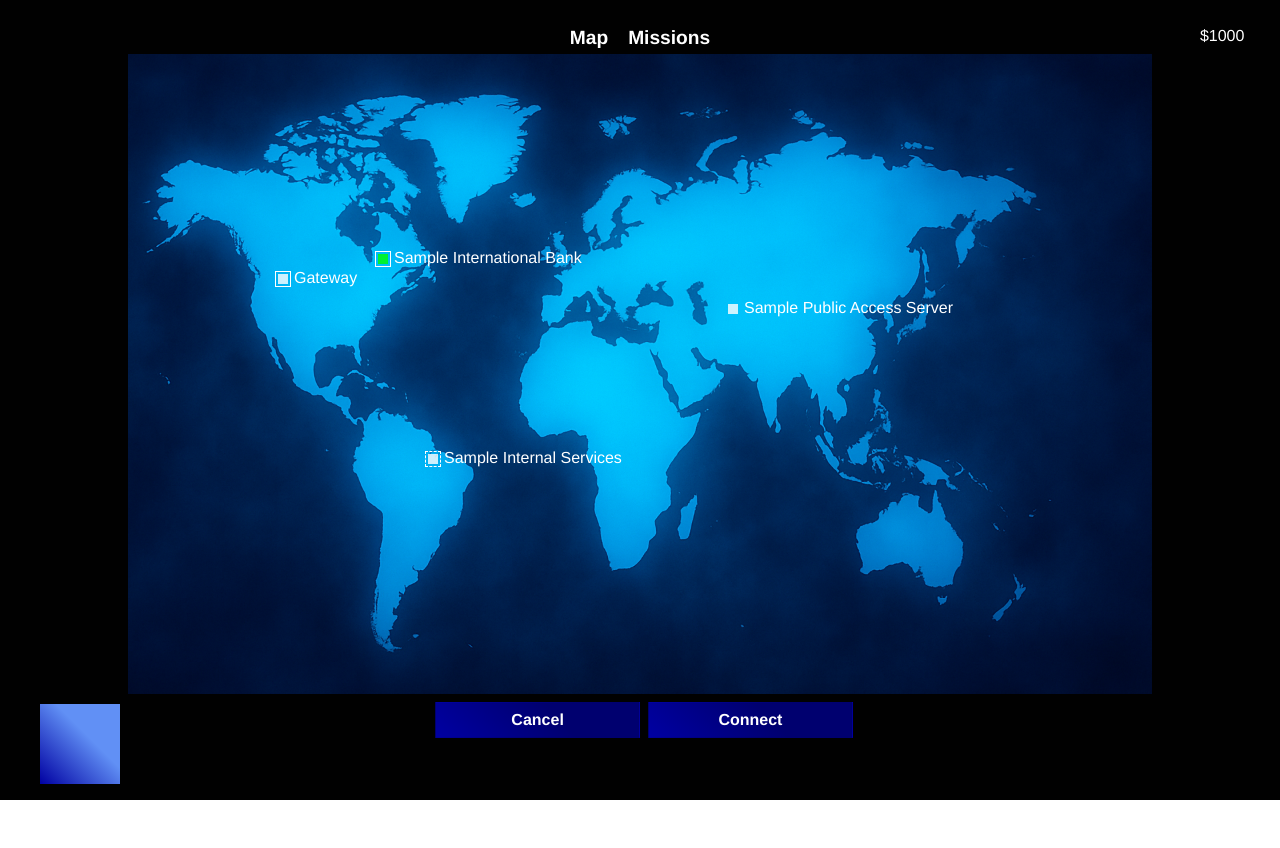
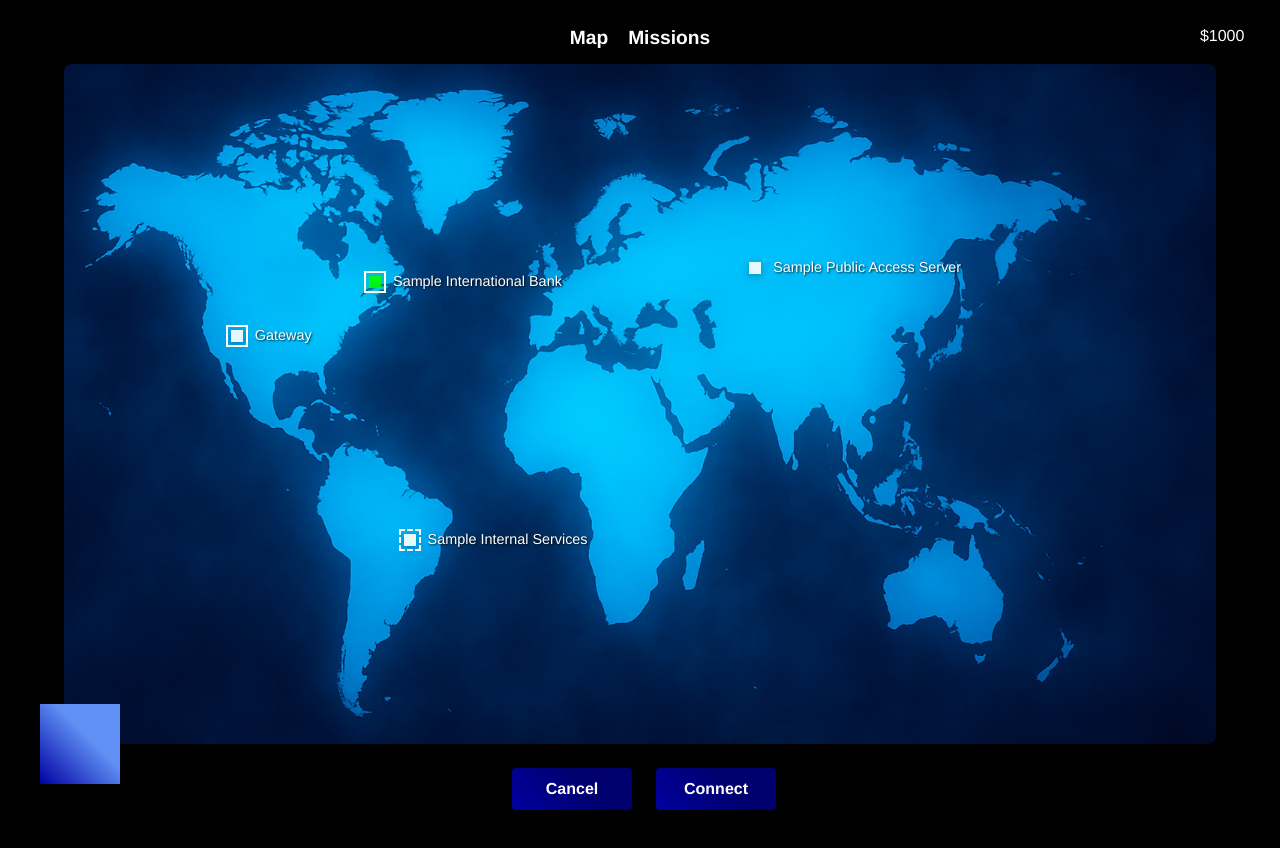
Before and after one commit to cocomittens/Overlink, a React (Vite) app in the folder frontend/: page /map in a window 1280 px wide. Shown: the top 848 px of the page. Before the commit the page ends 800 px from the top, so only its background shows below. Built offline with nearby package versions, Linux system fonts and the light colour scheme.

Commit message:
Improve map

```diff
--- a/frontend/src/components/MapNode.tsx
+++ b/frontend/src/components/MapNode.tsx
@@ -10,6 +10,7 @@ type MapNodeProps = {
   account?: boolean;
   onClick?: () => void;
 };
+
 export default function MapNode({
   top,
   left,
@@ -27,10 +28,24 @@ export default function MapNode({
   ]
     .filter(Boolean)
     .join(" ");
+
   return (
     <div className="map-node-container" onClick={onClick}>
-      <div className={className} style={{ top, left }}></div>
-      <span className="map-node-name" style={{ top: top - 8, left: left + 16 }}>
+      <div
+        className={className}
+        style={{
+          top: `${top}%`,
+          left: `${left}%`,
+          transform: 'translate(-50%, -50%)'
+        }}
+      />
+      <span
+        className="map-node-name"
+        style={{
+          top: `${top}%`,
+          left: `calc(${left}% + 12px)`,
+        }}
+      >
         {name}
       </span>
     </div>
--- a/frontend/src/scenes/Map.tsx
+++ b/frontend/src/scenes/Map.tsx
@@ -40,38 +40,37 @@ export default function Map() {
   };
 
   const handleCancel = () => {
-    console.log('handleCancel clicked');
     setChain(['personal_gateway']);
     navigate('/');
   };
 
   return (
-    <div>
+    <div className="map-page">
       <div className="map-container">
         <svg
           className="map-lines"
           xmlns="http://www.w3.org/2000/svg"
           width="100%"
           height="100%"
+          viewBox="0 0 100 100"
+          preserveAspectRatio="none"
         >
           {chain.map((id, i) => {
             const nextId = chain[i + 1];
             if (!nextId) return null;
             const from = nodes.find((n) => n.id === id)!;
             const to = nodes.find((n) => n.id === nextId)!;
-            const x1 = from.left + 5;
-            const y1 = from.top + 5;
-            const x2 = to.left + 5;
-            const y2 = to.top + 5;
             return (
               <line
                 key={`${id}-${nextId}`}
-                x1={x1}
-                y1={y1}
-                x2={x2}
-                y2={y2}
+                x1={from.left}
+                y1={from.top}
+                x2={to.left}
+                y2={to.top}
                 stroke="#fff"
-                strokeWidth={2}
+                strokeWidth={0.3}
+                strokeDasharray="1,1"
+                opacity={0.8}
               />
             );
           })}
--- a/frontend/src/store/index.ts
+++ b/frontend/src/store/index.ts
@@ -34,10 +34,10 @@ export const chainAtom = atom<string[]>(['personal_gateway']);
 export const currentNodeAtom = atom<string | null>(null);
 
 export const nodesAtom = atom([
-    { id: "personal_gateway", top: 220, left: 150, name: "Gateway", admin: true },
-    { id: "sample_internal", top: 400, left: 300, name: "Sample Internal Services", account: true, password: "pass123" },
-    { id: "sample_bank", top: 200, left: 250, name: "Sample International Bank", active: true, admin: true, password: "rosebud" },
-    { id: "sample_public_access", top: 250, left: 600, name: "Sample Public Access Server" }
+    { id: "personal_gateway", top: 40, left: 15, name: "Gateway", admin: true },
+    { id: "sample_internal", top: 70, left: 30, name: "Sample Internal Services", account: true, password: "pass123" },
+    { id: "sample_bank", top: 32, left: 27, name: "Sample International Bank", active: true, admin: true, password: "rosebud" },
+    { id: "sample_public_access", top: 30, left: 60, name: "Sample Public Access Server" }
 ]);
 
 export const dataAtom = atom([
--- a/frontend/src/styles/map.scss
+++ b/frontend/src/styles/map.scss
@@ -1,47 +1,83 @@
 @import './_variables.scss';
 $table-stripe: rgba(40, 40, 40, .5);
 
+.map-page {
+    display: flex;
+    flex-direction: column;
+    align-items: center;
+    justify-content: center;
+    min-height: 100vh;
+    padding: 2rem 1rem;
+    box-sizing: border-box;
+}
 
 .map-container {
     position: relative;
     background-image: url('../assets/map-background.png');
-    width: 80vw;
-    height: 80vh;
+    width: 90vw;
+    height: 85vh;
+    max-width: 1200px;
+    max-height: 800px;
+    margin: 0 auto;
     background-size: cover;
     background-position: center;
+    border-radius: 8px;
+    overflow: hidden;
+    box-shadow: 0 4px 20px rgba(0, 0, 0, 0.3);
 }
 
 .map-node-container {
-    position: relative;
+    position: absolute;
+    width: 100%;
+    height: 100%;
 }
 
 .map-node {
     position: absolute;
-    width: 10px;
-    height: 10px;
-    background-color: rgba(255, 255, 255, 0.8);
+    width: 12px;
+    height: 12px;
+    background-color: rgba(255, 255, 255, 0.9);
     display: flex;
     align-items: center;
     justify-content: center;
     cursor: pointer;
+    transition: all 0.2s ease;
+    box-shadow: 0 2px 8px rgba(0, 0, 0, 0.3);
+
+    &:hover {
+        transform: scale(1.2);
+        box-shadow: 0 4px 12px rgba(0, 0, 0, 0.5);
+    }
 
     &.active {
-        background-color: rgba(0, 255, 0, 0.8);
+        background-color: rgba(0, 255, 0, 0.9);
+        box-shadow: 0 0 15px rgba(0, 255, 0, 0.6);
     }
 
     &.admin {
-        outline: 1px solid #fff;
-        outline-offset: 2px;
+        outline: 2px solid #fff;
+        outline-offset: 3px;
     }
 
     &.account {
-        outline: 1px dashed #fff;
-        outline-offset: 2px;
+        outline: 2px dashed #fff;
+        outline-offset: 3px;
     }
 }
 
 .map-node-name {
     position: absolute;
+    color: #fff;
+    font-size: 0.9rem;
+    font-weight: 500;
+    text-shadow: 1px 1px 2px rgba(0, 0, 0, 0.8);
+    white-space: nowrap;
+    pointer-events: none;
+    z-index: 2;
+    left: unset;
+    margin-left: 6px;
+    top: 50%;
+    transform: translateY(-50%);
 }
 
 .map-lines {
@@ -56,24 +92,81 @@ $table-stripe: rgba(40, 40, 40, .5);
 }
 
 .button {
-    border-radius: 0;
-    width: 20%;
+    border-radius: 4px;
+    width: 120px;
     background: linear-gradient(45deg,
             $mid-blue 0%,
             $dark-blue 60%);
     color: #fff;
-    padding: 0.5rem;
+    padding: 0.75rem 1.5rem;
     font-weight: bold;
     margin: 1vh;
     margin-right: 0;
     pointer-events: auto;
+    border: none;
+    cursor: pointer;
+    transition: all 0.2s ease;
+
+    &:hover {
+        transform: translateY(-2px);
+        box-shadow: 0 4px 12px rgba(0, 0, 0, 0.3);
+    }
+
+    &:active {
+        transform: translateY(0);
+    }
 }
 
 .button-container {
     display: flex;
     justify-content: center;
+    gap: 1rem;
+    margin-top: 1rem;
 
     button {
         z-index: 10;
     }
 }
+
+// Responsive adjustments
+@media (max-width: 768px) {
+    .map-page {
+        padding: 1rem 0.5rem;
+    }
+
+    .map-container {
+        width: 95vw;
+        height: 80vh;
+    }
+
+    .map-node-name {
+        font-size: 0.8rem;
+    }
+
+    .button {
+        width: 100px;
+        padding: 0.6rem 1.2rem;
+        font-size: 0.9rem;
+    }
+}
+
+@media (max-width: 480px) {
+    .map-page {
+        padding: 0.5rem 0.25rem;
+    }
+
+    .map-container {
+        width: 98vw;
+        height: 75vh;
+    }
+
+    .map-node-name {
+        font-size: 0.7rem;
+    }
+
+    .button {
+        width: 80px;
+        padding: 0.5rem 1rem;
+        font-size: 0.8rem;
+    }
+}
```
